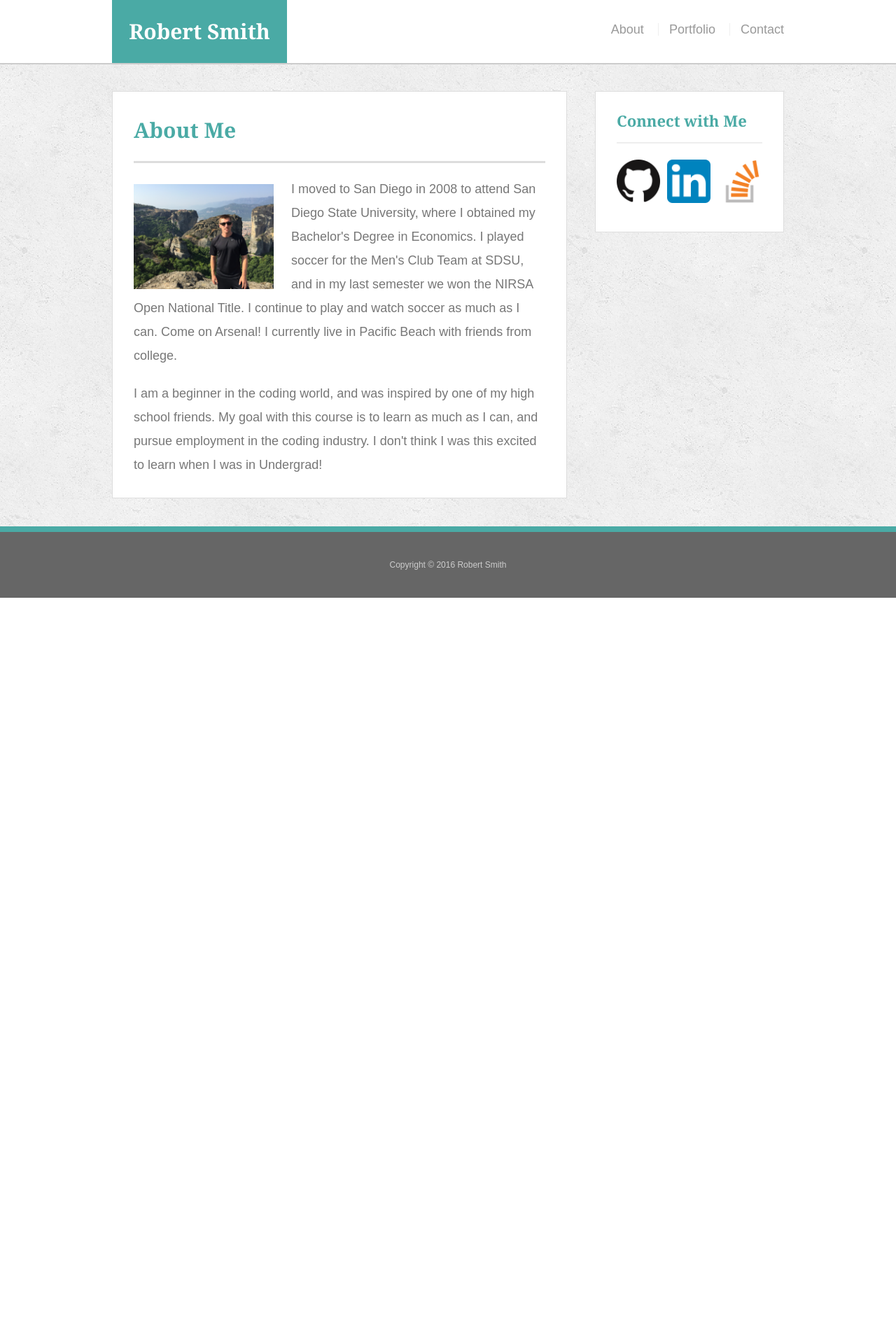
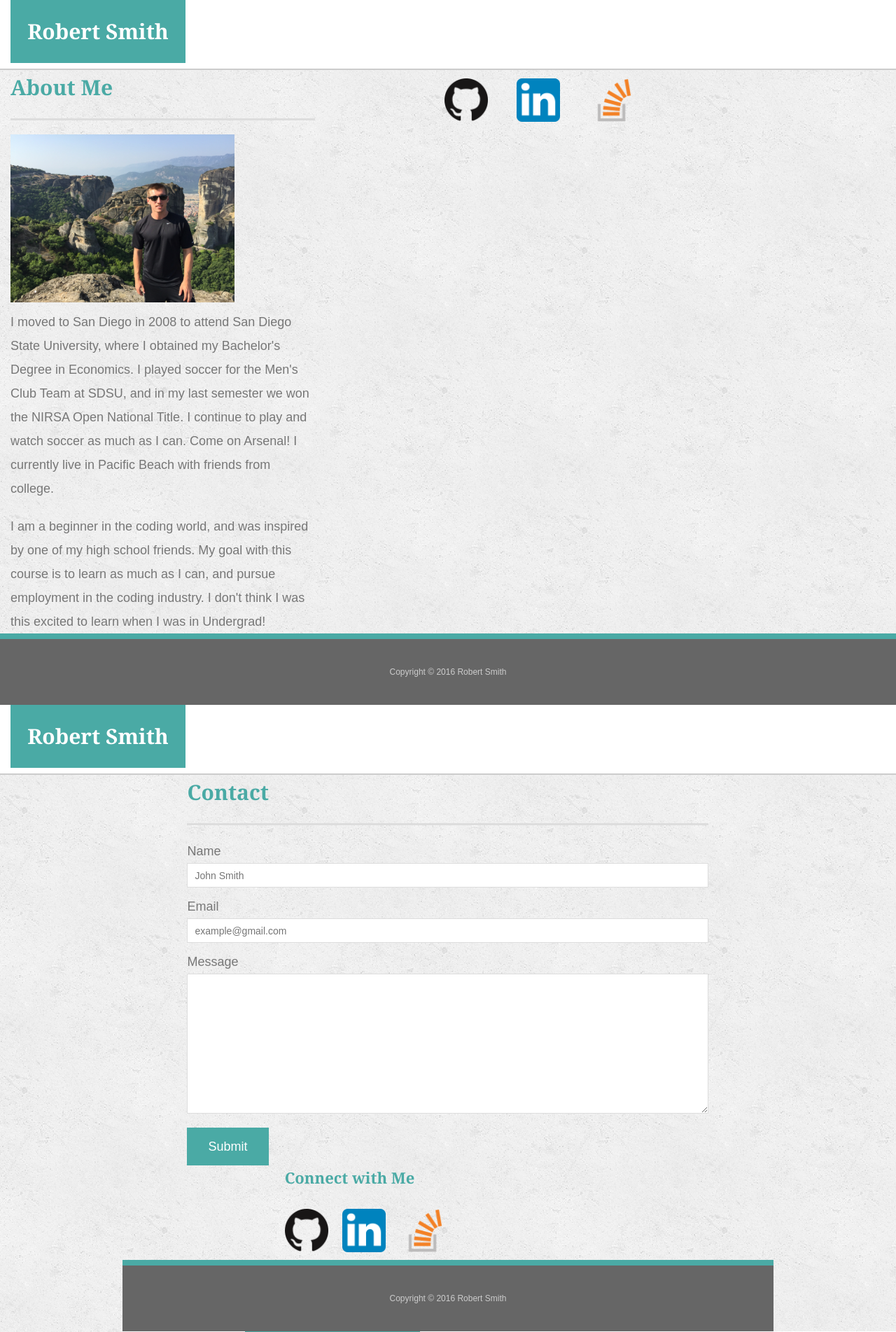
Before and after one commit to rsmith1412/Bootstrap-Portfolio, a PHP site: page / in a window 1280 px wide. Shown: the top 1903 px of the page at 70% size. Before the commit the page ends 854 px from the top, so only its background shows below. Run offline with PHP 8.4, Linux system fonts and the light colour scheme.

Commit message:
initial site files

```diff
--- a/Assets/CSS/style.css
+++ b/Assets/CSS/style.css
@@ -13,10 +13,15 @@
 
 /*general*/
 
+
 .container {
   clear: both;
   margin: 0 auto;
   width: 100%;
+  max-width: 960px;
+}
+
+.row{
   max-width: 960px;
 }
 
@@ -55,6 +60,8 @@
 /*header*/
 
 #masthead {
+  height: auto;
+  height: 100px;
   position: fixed;
   z-index: 99;
   margin: 0 0 30px;
@@ -77,6 +84,10 @@
   font-size: 30px;
   text-decoration: none;
   background: #4aaaa5;
+}
+
+#textlinks{
+
 }
 
 nav {
@@ -116,10 +127,10 @@
 /*sidebar*/
 
 .sidebar {
-  padding: 30px;
+  padding: 130px;
   width: 100%;
   max-width: 270px;
-  float: right;
+  float: left;
   margin-bottom: 20px;
   background: #fff;
   border: 1px solid #ddd;
@@ -148,12 +159,12 @@
 /*main*/
 
 #main-container {
-  padding-top: 130px;
+  padding-top: 50px;
 }
 
 .main-section {
   padding: 30px;
-  margin: 0 0 40px 0;
+  margin: 0 0 0px 0;
   width: 100%;
   max-width: 650px;
   float: left;
@@ -163,7 +174,7 @@
 
 
 /*portfolio page*/
-
+/*
 .work {
   position: relative;
   width: 274px;
--- a/composer.json
+++ b/composer.json
@@ -0,0 +1,5 @@
+{
+    "require": {
+        "monolog/monolog": "1.0.*"
+    }
+}
--- a/contact.html
+++ b/contact.html
@@ -11,18 +11,29 @@
 <body>
 
   <header id="masthead">
-    <div class="container">
+    <div class="row">
+      <div class="container-fluid" id="header-container">
+
+        <div class="col-xs-offset-1 col-xs-5" id="masthead">
+
           <a href="index.html" id="logo">Robert Smith</a>
-      <nav>
+
+        </div>
+
+        <nav class="col-xs-offset-1 col-xs-5" id="textLinks">
             <a href="index.html">About</a>
             <a href="portfolio.html">Portfolio</a>
             <a href="contact.html">Contact</a>
+
         </nav>
+
+      </div>
+
     </div>
   </header>
 
   <div id="main-container" class="container">
-    <section class="main-section">
+    <div class="col-xs-offset-1 col-xs-10 col-xs-offset-1" id="main-container">
       <h1>Contact</h1>
 
       <form id="contact-form">
@@ -45,15 +56,24 @@
 
     </section>
 
-    <section class="sidebar">
+    <div class="col-xs-offset-2 col-xs-4" id="connect">
         <div id="connect">
           <h2>Connect with Me</h2>
+            <div class="row">
+              <div class="col-xs-4">
+                <img src="assets/images/github.png" class="social" alt="Github">
+              </div>
 
-        <a href="#"><img src="assets/images/github.png" class="social" alt="GitHub" /></a>
-        <a href="#"><img src="assets/images/linkedin.png" class="social" alt="LinkedIn" /></a>
-        <a href="#"><img src="assets/images/stack.png" class="social" alt="Stack Overflow" /></a>
+              <div class="col-xs-4">
+                <img src="assets/images/linkedin.png" class="social" alt="LinkedIn">
               </div>
-    </section>
+
+              <div class="col-xs-4">
+                <img src="assets/images/stack.png" class="social" alt="Stack Overflow">
+              </div>
+            </div>
+        </div>
+    </div>
   </div>
 
   <footer>
--- a/index.html
+++ b/index.html
@@ -4,45 +4,72 @@
 <head>
   <meta charset="UTF-8">
   <title>About | Robert Smith</title>
-  <link rel="stylesheet" type="text/css" href="assets/css/reset.css">
   <link rel="stylesheet" type="text/css" href="assets/css/style.css">
+  <link rel="stylesheet" type="text/css" href="assets/css/bootstrap.css">
 </head>
 
 <body>
 
   <header id="masthead">
-    <div class="container">
-      <a href="#" id="logo">Robert Smith</a>
-      <nav>
+    <div class="row">
+      <div class="container-fluid" id="header-container">
+
+
+        <div class="col-xs-offset-1 col-xs-5" id="masthead">
+        <a href="index.html" id="logo">Robert Smith</a>
+        </div>
+
+        <nav class="col-xs-offset-1 col-xs-5" id="textLinks">
+
+          <div class="col-xs-3" id="about">
             <a href="index.html">About</a>
+           </div>
+
+           <div class="col-xs-offset-1 col-xs-3" id="portfolio">
             <a href="portfolio.html">Portfolio</a>
+           </div>
+
+           <div class="col-xs-offset-1 col-xs-3" id="contact">
             <a href="contact.html">Contact</a>
+           </div>
+
         </nav>
+
+      </div>
     </div>
   </header>
 
-  <div class="wrapper">
+  <div class="row">
     <div id="main-container" class="container">
-      <section class="main-section">
+      <div class="col-xs-6" id="main-container">
         <h1>About Me</h1>
 
-        <img src="assets/images/profile.jpg" class="auth-image" alt="Robert">
+        <img src="assets/images/profile.jpg" class="auth-image" alt="Robert" style="width:320px; height:240px";>
 
         <p>I moved to San Diego in 2008 to attend San Diego State University, where I obtained my Bachelor's Degree in Economics. I played soccer for the Men's Club Team at SDSU, and in my last semester we won the NIRSA Open National Title. I continue to play and watch soccer as much as I can. Come on Arsenal! I currently live in Pacific Beach with friends from college.</p>
 
         <p>I am a beginner in the coding world, and was inspired by one of my high school friends. My goal with this course is to learn as much as I can, and pursue employment in the coding industry. I don't think I was this excited to learn when I was in Undergrad!</p>
 
-      </section>
+      </div>
 
-      <section class="sidebar">
+      <div class="col-xs-offset-2 col-xs-4" id="connect">
         <div id="connect">
           <h2>Connect with Me</h2>
+            <div class="row">
+              <div class="col-xs-4">
+                <img src="assets/images/github.png" class="social" alt="Github">
+              </div>
 
-          <img src="assets/images/github.png" class="social" alt="Github">
+              <div class="col-xs-4">
                 <img src="assets/images/linkedin.png" class="social" alt="LinkedIn">
+              </div>
+
+              <div class="col-xs-4">
                 <img src="assets/images/stack.png" class="social" alt="Stack Overflow">
               </div>
-      </section>
+            </div>
+        </div>
+      </div>
 
       <div class="push"></div>
     </div>
@@ -50,7 +77,9 @@
 
   <footer>
     <div class="container">
+      <div class="col-xs-offset-3 col-xs-6 col-xs-offset-3">
       Copyright &copy; 2016 Robert Smith
+      </div>
     </div>
   </footer>
 </body>
--- a/index.php
+++ b/index.php
@@ -1 +1,3 @@
 <?php include_once("index.html"); ?>
+<?php include_once("contact.html"); ?>
+<?php include_once("portfolio.html"); ?>
```
Lines whose indentation alone changed are shown as unchanged.
